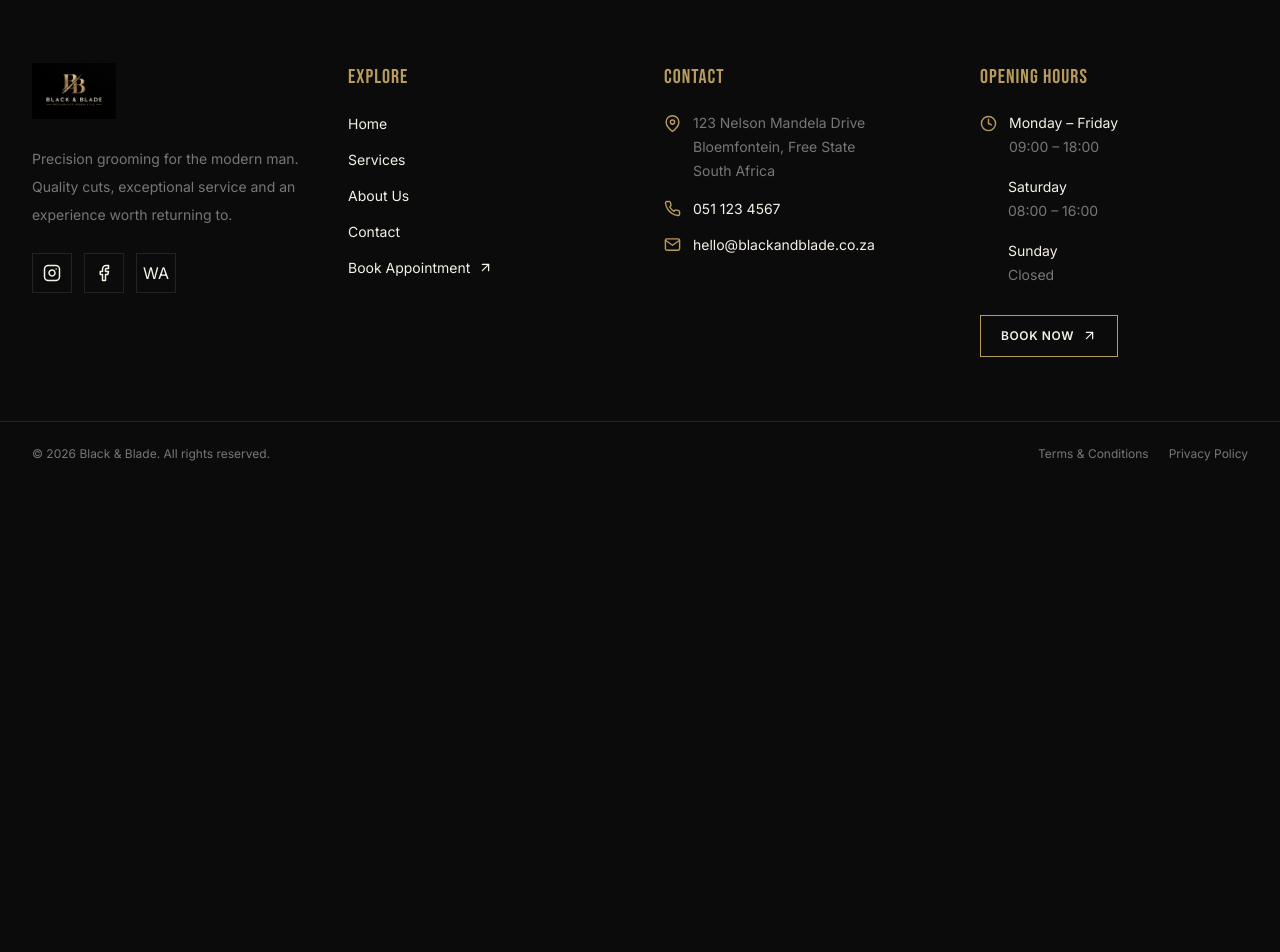
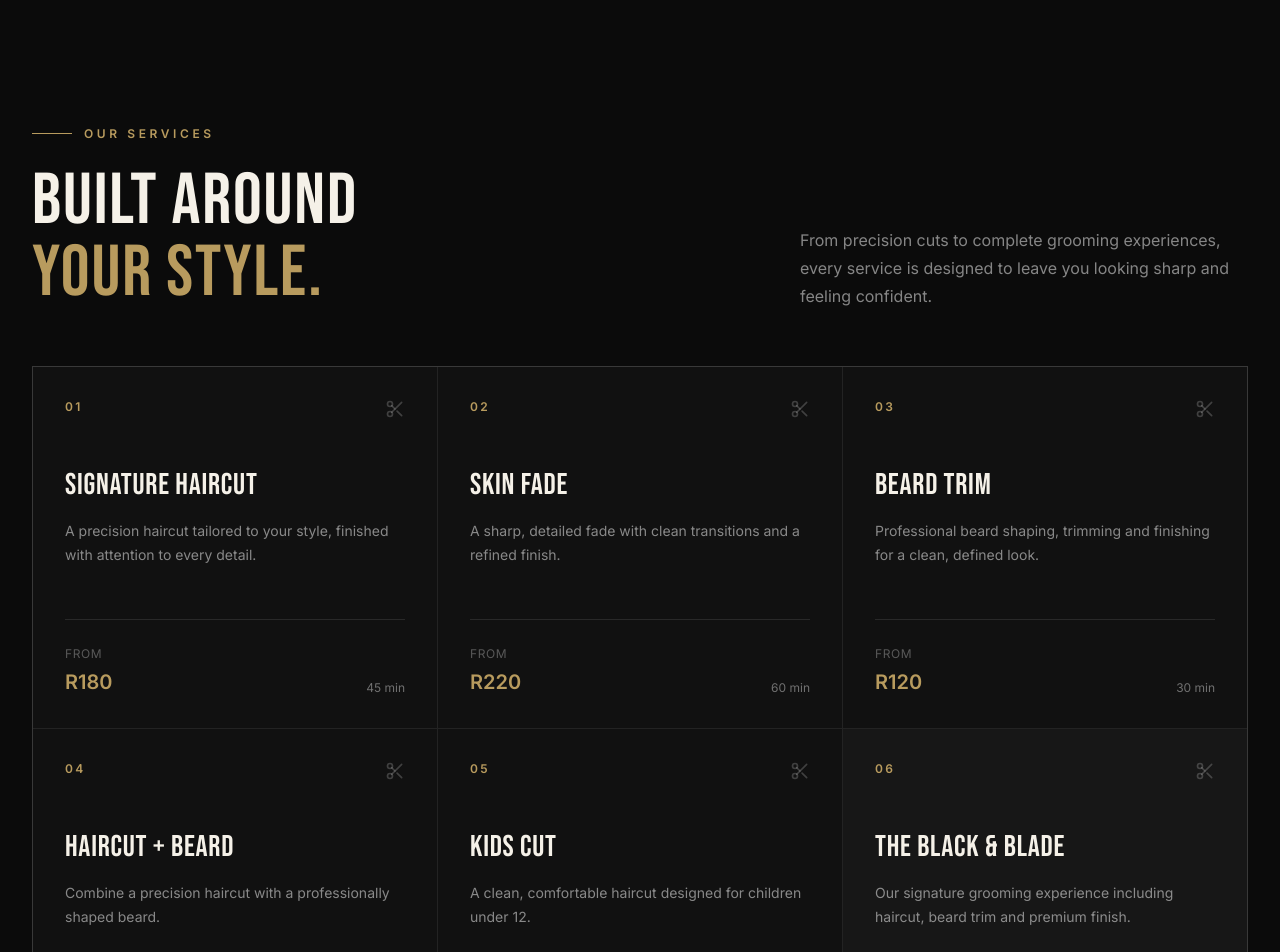
Before and after one commit to lebogang-developer/black-and-blade, a React (Vite) app: page / in a window 1280 px wide. Shown: the part 1840-2792 px from the top of the page. Before the commit the page ends 2326 px from the top, so only its background shows below. Built offline with nearby package versions, Linux system fonts and the light colour scheme.

Commit message:
Services preview

```diff
--- /dev/null
+++ b/src/data/services.json
@@ -0,0 +1,50 @@
+[
+  {
+    "id": 1,
+    "name": "Signature Haircut",
+    "description": "A precision haircut tailored to your style, finished with attention to every detail.",
+    "price": 180,
+    "duration": 45,
+    "category": "Hair"
+  },
+  {
+    "id": 2,
+    "name": "Skin Fade",
+    "description": "A sharp, detailed fade with clean transitions and a refined finish.",
+    "price": 220,
+    "duration": 60,
+    "category": "Hair"
+  },
+  {
+    "id": 3,
+    "name": "Beard Trim",
+    "description": "Professional beard shaping, trimming and finishing for a clean, defined look.",
+    "price": 120,
+    "duration": 30,
+    "category": "Beard"
+  },
+  {
+    "id": 4,
+    "name": "Haircut + Beard",
+    "description": "Combine a precision haircut with a professionally shaped beard.",
+    "price": 280,
+    "duration": 75,
+    "category": "Package"
+  },
+  {
+    "id": 5,
+    "name": "Kids Cut",
+    "description": "A clean, comfortable haircut designed for children under 12.",
+    "price": 140,
+    "duration": 40,
+    "category": "Kids"
+  },
+  {
+    "id": 6,
+    "name": "The Black & Blade",
+    "description": "Our signature grooming experience including haircut, beard trim and premium finish.",
+    "price": 350,
+    "duration": 90,
+    "category": "Package"
+  }
+]
--- a/src/pages/Home.jsx
+++ b/src/pages/Home.jsx
@@ -7,6 +7,8 @@ import {
   FiAward,
   FiUserCheck,
 } from "react-icons/fi";
+
+import services from "../data/services.json";
 
 const Home = () => {
   return (
@@ -227,6 +229,104 @@ const Home = () => {
           </div>
         </div>
       </section>
+
+      {/* Services Preview */}
+      <section className="bg-[#0B0B0B] py-20 text-[#F5F1E8] sm:py-24 lg:py-32">
+        <div className="mx-auto max-w-7xl px-5 sm:px-6 lg:px-8">
+          {/* Section Header */}
+          <div className="flex flex-col justify-between gap-8 md:flex-row md:items-end">
+            <div>
+              <div className="mb-6 flex items-center gap-3">
+                <span className="h-px w-10 bg-[#B89B5E]" />
+
+                <span className="text-xs font-semibold uppercase tracking-[0.3em] text-[#B89B5E]">
+                  Our Services
+                </span>
+              </div>
+
+              <h2 className="max-w-2xl font-['Bebas_Neue'] text-5xl leading-none tracking-wide sm:text-6xl lg:text-7xl">
+                BUILT AROUND
+                <span className="block text-[#B89B5E]">YOUR STYLE.</span>
+              </h2>
+            </div>
+
+            <p className="max-w-md text-sm leading-7 text-white/50 sm:text-base">
+              From precision cuts to complete grooming experiences, every
+              service is designed to leave you looking sharp and feeling
+              confident.
+            </p>
+          </div>
+
+          {/* Services Grid */}
+          <div className="mt-14 grid gap-px overflow-hidden border border-white/10 bg-white/10 sm:grid-cols-2 lg:grid-cols-3">
+            {services.map((service, index) => (
+              <div
+                key={service.id}
+                className={`group relative bg-[#111111] p-7 transition-all duration-300 hover:bg-[#171717] sm:p-8 ${
+                  index === 5 ? "lg:bg-[#171717]" : ""
+                }`}
+              >
+                {/* Number */}
+                <div className="flex items-start justify-between">
+                  <span className="text-xs font-semibold tracking-[0.2em] text-[#B89B5E]">
+                    {String(index + 1).padStart(2, "0")}
+                  </span>
+
+                  <FiScissors
+                    size={20}
+                    className="text-white/20 transition-colors duration-300 group-hover:text-[#B89B5E]"
+                  />
+                </div>
+
+                {/* Service Name */}
+                <h3 className="mt-12 font-['Bebas_Neue'] text-3xl tracking-wide text-[#F5F1E8]">
+                  {service.name}
+                </h3>
+
+                {/* Description */}
+                <p className="mt-4 min-h-[72px] text-sm leading-6 text-white/50">
+                  {service.description}
+                </p>
+
+                {/* Price + Duration */}
+                <div className="mt-7 flex items-end justify-between border-t border-white/10 pt-5">
+                  <div>
+                    <span className="text-xs uppercase tracking-wider text-white/30">
+                      From
+                    </span>
+
+                    <p className="mt-1 text-xl font-semibold text-[#B89B5E]">
+                      R{service.price}
+                    </p>
+                  </div>
+
+                  <span className="text-xs text-white/40">
+                    {service.duration} min
+                  </span>
+                </div>
+              </div>
+            ))}
+          </div>
+
+          {/* Bottom CTA */}
+          <div className="mt-10 flex flex-col items-start justify-between gap-5 sm:flex-row sm:items-center">
+            <p className="text-sm text-white/40">
+              Prices include professional finishing and grooming products.
+            </p>
+
+            <Link
+              to="/services"
+              className="group inline-flex items-center gap-3 border-b border-[#B89B5E] pb-1 text-sm font-semibold uppercase tracking-wider text-[#F5F1E8] transition-colors duration-300 hover:text-[#B89B5E]"
+            >
+              View All Services
+              <FiArrowRight
+                size={18}
+                className="text-[#B89B5E] transition-transform duration-300 group-hover:translate-x-1"
+              />
+            </Link>
+          </div>
+        </div>
+      </section>
     </main>
   );
 };
```
